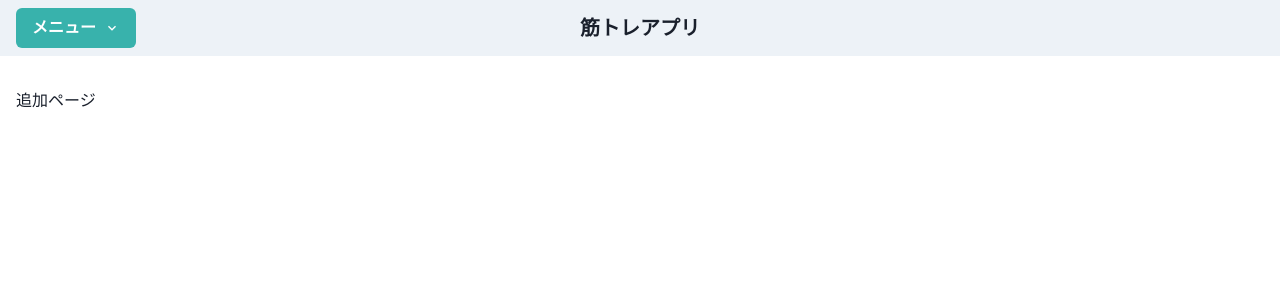
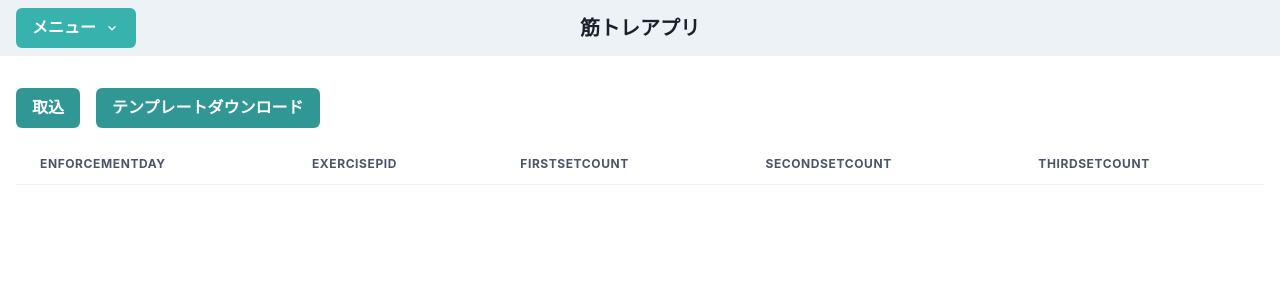
Before and after one commit to kamorin-19/muscle-frontend, a Next.js app in the folder muscle-frontend/: page /import-csv in a window 1280 px wide. Shown: the top 300 px of the page. Built offline with nearby package versions, Linux system fonts and the light colour scheme.

Commit message:
feat:取込画面の画面作成

```diff
--- a/muscle-frontend/src/app/import-csv/page.tsx
+++ b/muscle-frontend/src/app/import-csv/page.tsx
@@ -1,11 +1,52 @@
 "use client";
+
+import {
+  Table,
+  Thead,
+  Tbody,
+  Tr,
+  Th,
+  Td,
+  TableContainer,
+  Modal,
+  ModalOverlay,
+  ModalContent,
+  ModalHeader,
+  ModalFooter,
+  ModalBody,
+  ModalCloseButton,
+  Button,
+  useDisclosure,
+  Input,
+  Select
+} from '@chakra-ui/react';
 
 export default function ImportCsvPage() {
   return (
     <>
-      <div>
-        <p>追加ページ</p>
-      </div>
+      <TableContainer>
+        <Button colorScheme="teal" onClick={() => console.log(1)} style={{ cursor: 'pointer' }}>
+          取込
+        </Button>
+        <Button ml={4} colorScheme="teal" onClick={() => console.log(2)} style={{ cursor: 'pointer' }}>
+          テンプレートダウンロード
+        </Button>
+        <br />
+        <Table mt={4} variant="simple">
+          <Thead>
+            <Tr>
+              <Th>EnforcementDay</Th>
+              <Th>ExercisePId</Th>
+              <Th>FirstSetCount</Th>
+              <Th>SecondSetCount</Th>
+              <Th>ThirdSetCount</Th>
+            </Tr>
+          </Thead>
+          <Tbody>
+
+          </Tbody>
+        </Table>
+      </TableContainer>
     </>
   );
 }
```
